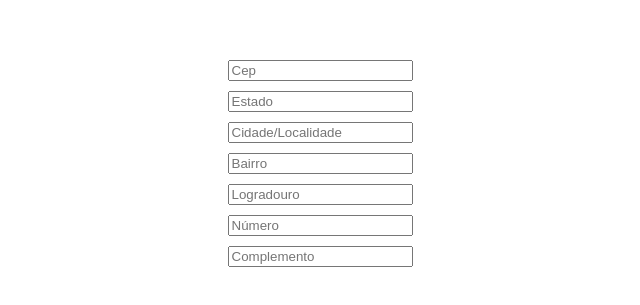
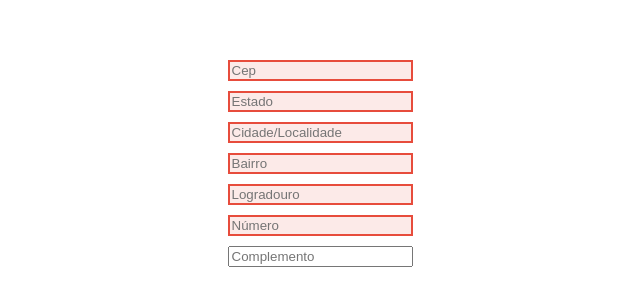
Before and after one commit to Adrian-Oliveira/formEnderecoApiCep, a React (Vite) app: page / in a window 1280 px wide. Shown: the part 237-542 px from the top of the page, without its empty margins (320-960 px from the left). Built offline with nearby package versions, Linux system fonts and the light colour scheme.

Commit message:
adding invalid input style

```diff
--- a/src/App.css
+++ b/src/App.css
@@ -10,3 +10,8 @@
   flex-direction: column;
   gap: 10px;
 }
+
+input:required:invalid{
+  border: 2px solid #e74c3c;
+  background-color: #fceae8;
+}
--- a/src/App.tsx
+++ b/src/App.tsx
@@ -90,13 +90,20 @@ function App() {
   }
   const handleInputChange = useCallback((e:React.ChangeEvent<HTMLInputElement>)=>{
     const {id, value} = e.target
-    console.log(id, value)
     setFormState(prev => ({
       ...prev,
       [id as keyof FormState]: value
     }))
   },[]);
 
+
+  const handleNumberChange = useCallback((e:React.ChangeEvent<HTMLInputElement>)=>{
+    const {id, value} = e.target
+    setFormState(prev => ({
+      ...prev,
+      [id as keyof FormState]: value
+    }))
+  },[]);
   return (
     <>
       <form action="" className="endereco">
@@ -108,7 +115,9 @@ function App() {
           onChange={handleCepChange}
           value={formState.cep}
           placeholder="Cep"
-          maxLength={9}/>
+          maxLength={9}
+          required
+          />
 
         <EditableInput
           id="estado"
@@ -148,14 +157,17 @@ function App() {
           type="text"
           className="inputText"
           id="numero"
-          onChange={handleInputChange}
-          placeholder="Número"/>
+          onChange={handleNumberChange}
+          placeholder="Número"
+          required
+          />
         <input
           type="text"
           className="inputText"
           id="complemento"
           onChange={handleInputChange}
-          placeholder="Complemento"/>
+          placeholder="Complemento"
+          />
       </form>
     </>
   );
--- a/src/components/EditableInput/EditableInput.tsx
+++ b/src/components/EditableInput/EditableInput.tsx
@@ -1,5 +1,6 @@
 import React from 'react';
 import type {FormState} from '../../core/types'
+import './editableInput.css'
 // Define the shape of the form state (all fields that can be edited)
 interface EditableInputProps {
   id: keyof FormState;
@@ -7,6 +8,7 @@ interface EditableInputProps {
   value: string;
   onChange: (e: React.ChangeEvent<HTMLInputElement>) => void;
   isReadOnly?: boolean;
+  isRequired?: boolean;
 }
 
 
@@ -15,17 +17,20 @@ const EditableInput = ({
   placeHolder = '',
   value,
   onChange,
-  isReadOnly = false
+  isReadOnly = false,
+  isRequired = true
 }:EditableInputProps)=>{
 
     return (
       <input
+        className='editableInput'
         id={id}
         type="text"
         placeholder={placeHolder}
         value={value}
         onChange={onChange}
         readOnly={isReadOnly}
+        required = {isRequired}
         />
     )
 }
--- /dev/null
+++ b/src/components/EditableInput/editableInput.css
@@ -0,0 +1,5 @@
+.editableInput:required:invalid{
+    border: 2px solid #e74c3c;
+    background-color: #fceae8;
+
+}
```
Also changed, not shown: 1 other file (tests, documents, lock files or other folders).
